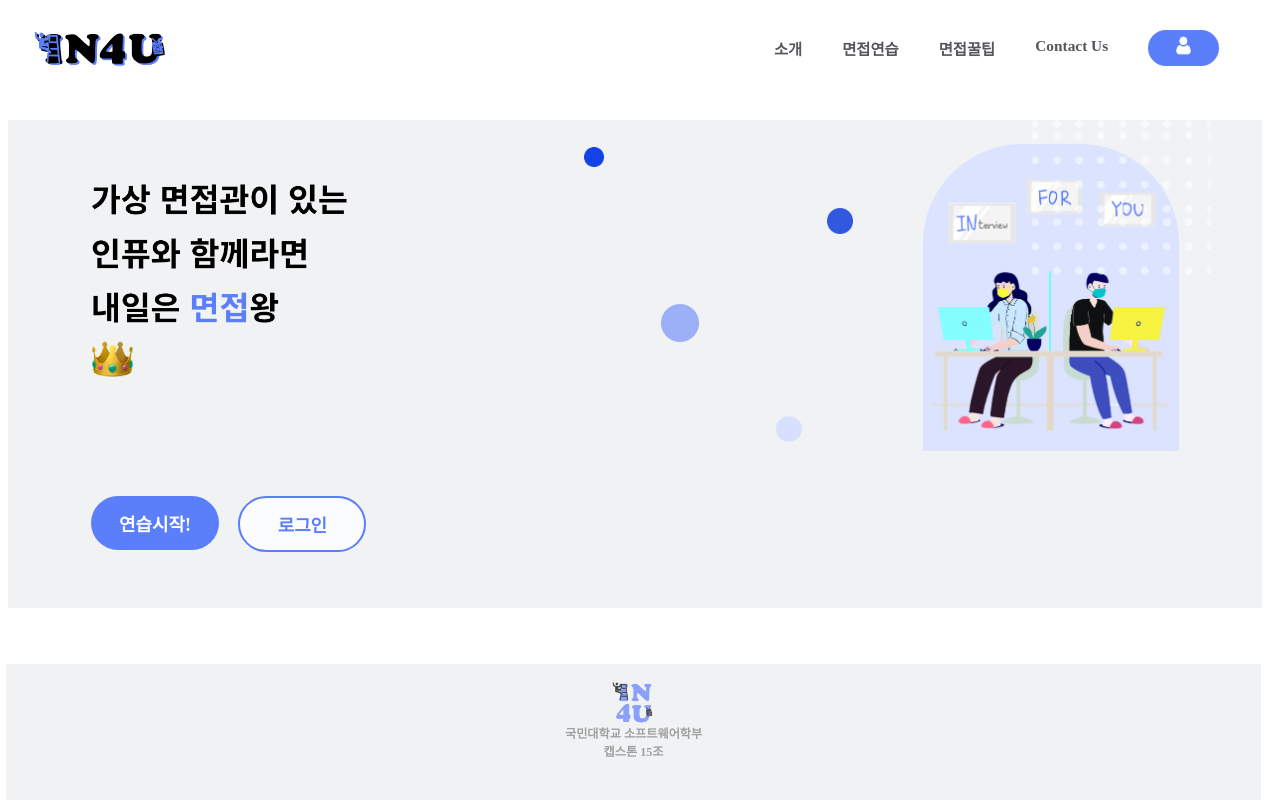
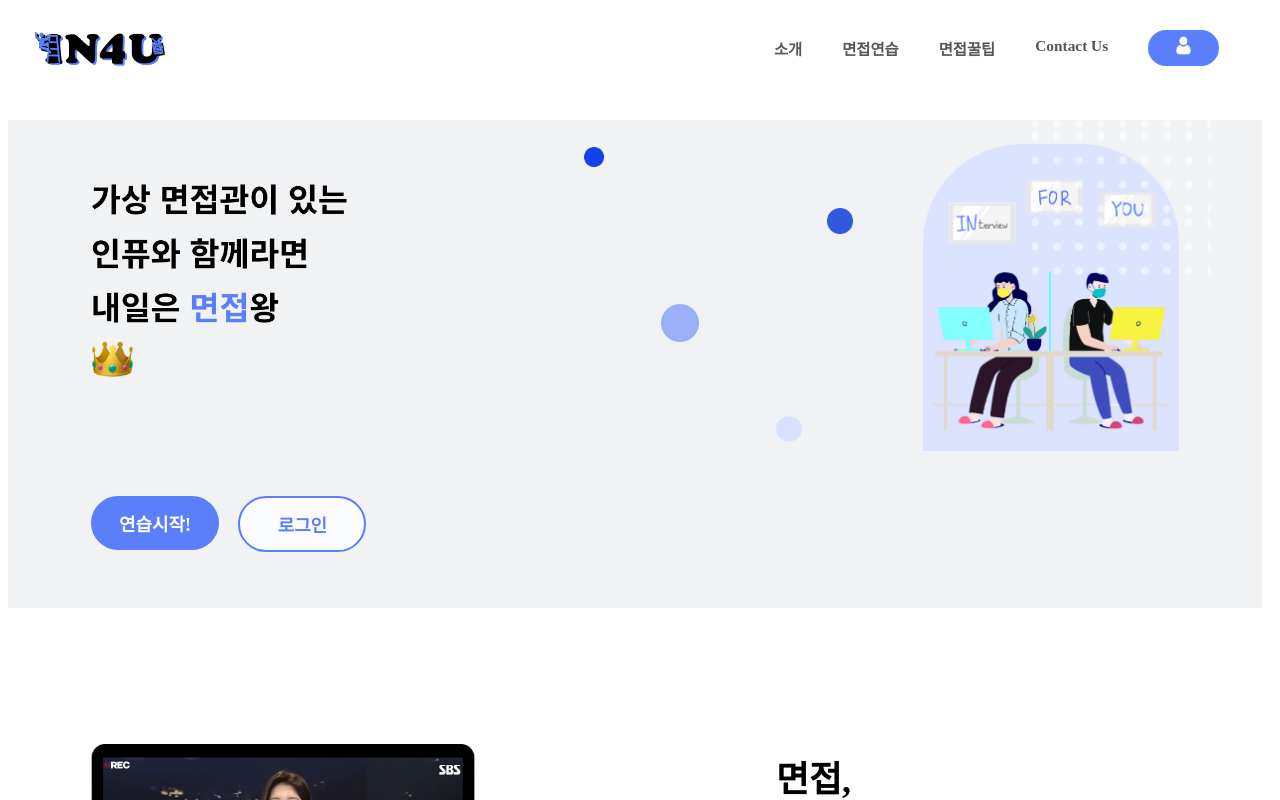
Before and after one commit to kookmin-sw/capstone-2022-15, a React (Create React App) app in the folder src/front/: page / in a window 1280 px wide. Shown: the top 800 px of the page. Built offline with nearby package versions, Linux system fonts and the light colour scheme.

Commit message:
Footer.css  Footer 위치 수정

```diff
--- a/src/front/src/pages/components/Footer.css
+++ b/src/front/src/pages/components/Footer.css
@@ -1,16 +1,8 @@
-/* Footer 위치 수정 예정
-지금은 fixed라 무조건 아래 계속 보이는데,
-메인페이지에서는 스크롤 내려서 하단에만 보이게 수정 예정
-Home.js에서 style로 top 지정해도 페이지마다 다르게 보이는 건 안돼서,
-일단 모든 페이지 하단에서 보이게 쓸 수 있도록 fixed로 하단에 고정해 놓음!
-*/
-
 .FR-footer-gray{
-    position: fixed;
     bottom: 0vh;
     width: 98vw;
     height: 17vh;
-    left: 0.5vw;
+    left: 0vw;
 
     background: #F0F2F4;
   }
```
